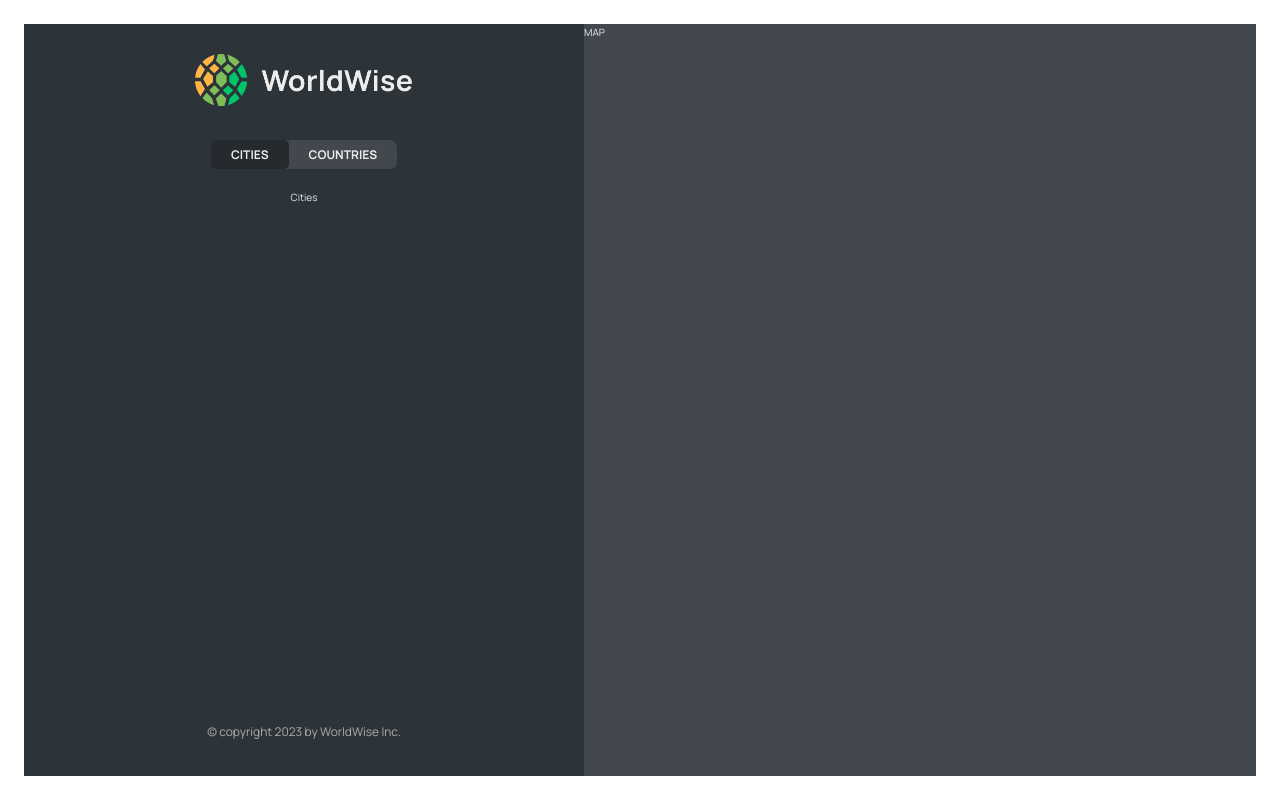
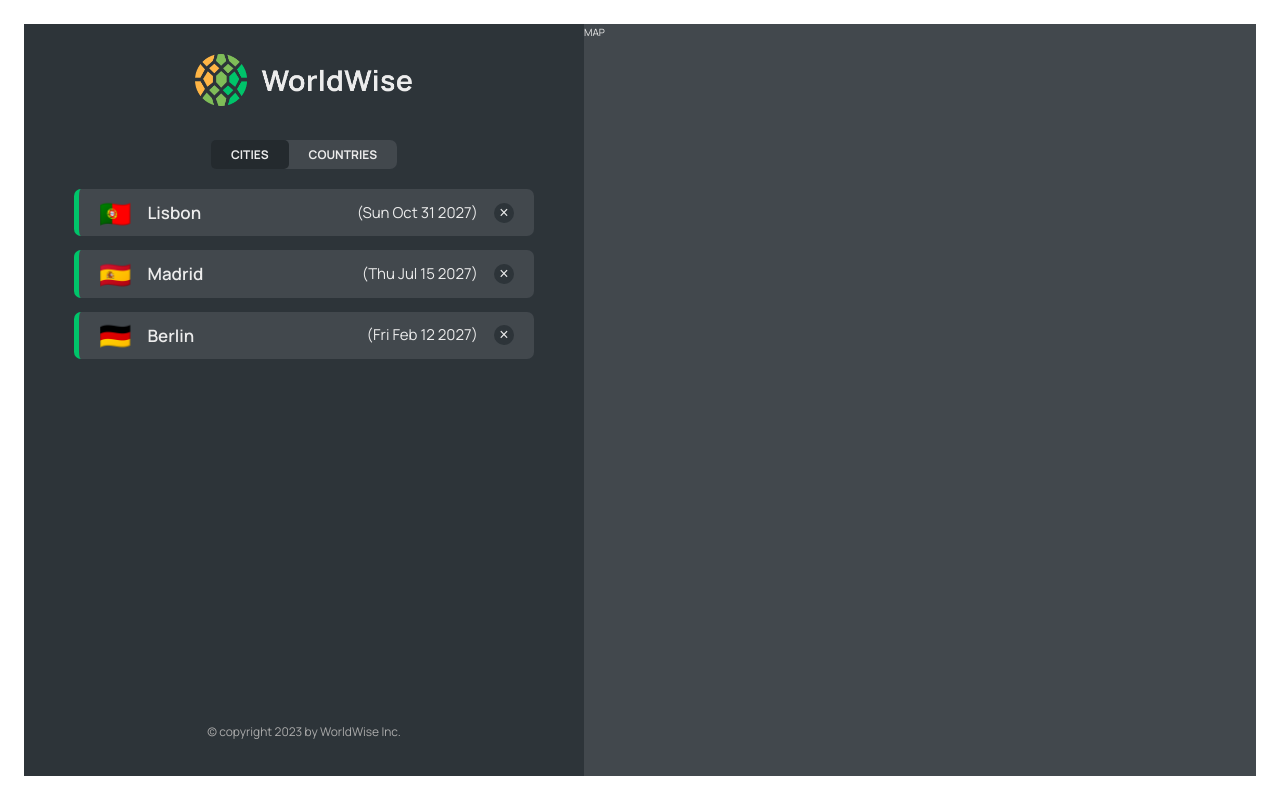
Before and after one commit to Salman-Tyagi/worldwise, a React (Vite) app: page /app/cities in a window 1280 px wide. Built offline with nearby package versions, Linux system fonts and the light colour scheme; data requests are answered from the project's data file.

Commit message:
added: cities list using api

```diff
--- a/package.json
+++ b/package.json
@@ -7,7 +7,8 @@
     "dev": "vite",
     "build": "vite build",
     "lint": "eslint . --ext js,jsx --report-unused-disable-directives --max-warnings 0",
-    "preview": "vite preview"
+    "preview": "vite preview",
+    "server": "json-server --watch data/cities.json --port 8000 --delay 500"
   },
   "dependencies": {
     "react": "^18.2.0",
--- a/src/App.jsx
+++ b/src/App.jsx
@@ -5,8 +5,32 @@
 import Login from './Pages/Login';
 import PageNotFound from './Pages/PageNotFound';
 import AppLayout from './Pages/AppLayout';
+import { useEffect, useState } from 'react';
+import CityList from './components/CityList';
+
+const BASE_URL = 'http://localhost:8000';
 
 export default function App() {
+  const [cities, setCities] = useState([]);
+  const [isLoading, setIsLoading] = useState(false);
+
+  useEffect(() => {
+    const fetchCities = async () => {
+      try {
+        setIsLoading(true);
+        const res = await fetch(`${BASE_URL}/cities`);
+        const data = await res.json();
+        setCities(data);
+      } catch (err) {
+        console.error('There is error in fetching cities...');
+      } finally {
+        setIsLoading(false);
+      }
+    };
+
+    fetchCities();
+  }, []);
+
   return (
     <div>
       <BrowserRouter>
@@ -16,8 +40,14 @@
           <Route path='product' element={<Product />} />
           <Route path='login' element={<Login />} />
           <Route path='app' element={<AppLayout />}>
-            <Route index element={<p>Cities</p>} />
-            <Route path='cities' element={<p>Cities</p>} />
+            <Route
+              index
+              element={<CityList cities={cities} isLoading={isLoading} />}
+            />
+            <Route
+              path='cities'
+              element={<CityList cities={cities} isLoading={isLoading} />}
+            />
             <Route path='countries' element={<p>Countries</p>} />
             <Route path='form' element={<p>Form</p>} />
           </Route>
--- /dev/null
+++ b/src/components/CityItem.jsx
@@ -0,0 +1,15 @@
+import styles from './CityItem.module.css';
+
+/* eslint-disable react/prop-types */
+export default function CityItem({ city }) {
+  const { cityName, date, emoji } = city;
+
+  return (
+    <li className={styles.cityItem}>
+      <span className={styles.emoji}>{emoji}</span>
+      <p className={styles.name}>{cityName}</p>
+      <p className={styles.date}>({new Date(date).toDateString()})</p>
+      <button className={styles.deleteBtn}>&times;</button>
+    </li>
+  );
+}
--- /dev/null
+++ b/src/components/CityList.jsx
@@ -0,0 +1,16 @@
+/* eslint-disable react/prop-types */
+import CityItem from './CityItem';
+import Spinner from './Spinner';
+import styles from './CityList.module.css';
+
+export default function CityList({ cities, isLoading }) {
+  if (isLoading) return <Spinner />;
+
+  return (
+    <ul className={styles.cityList}>
+      {cities.map(city => (
+        <CityItem city={city} key={city.id} />
+      ))}
+    </ul>
+  );
+}
```
Also changed, not shown: 1 other file (tests, documents, lock files or other folders).
